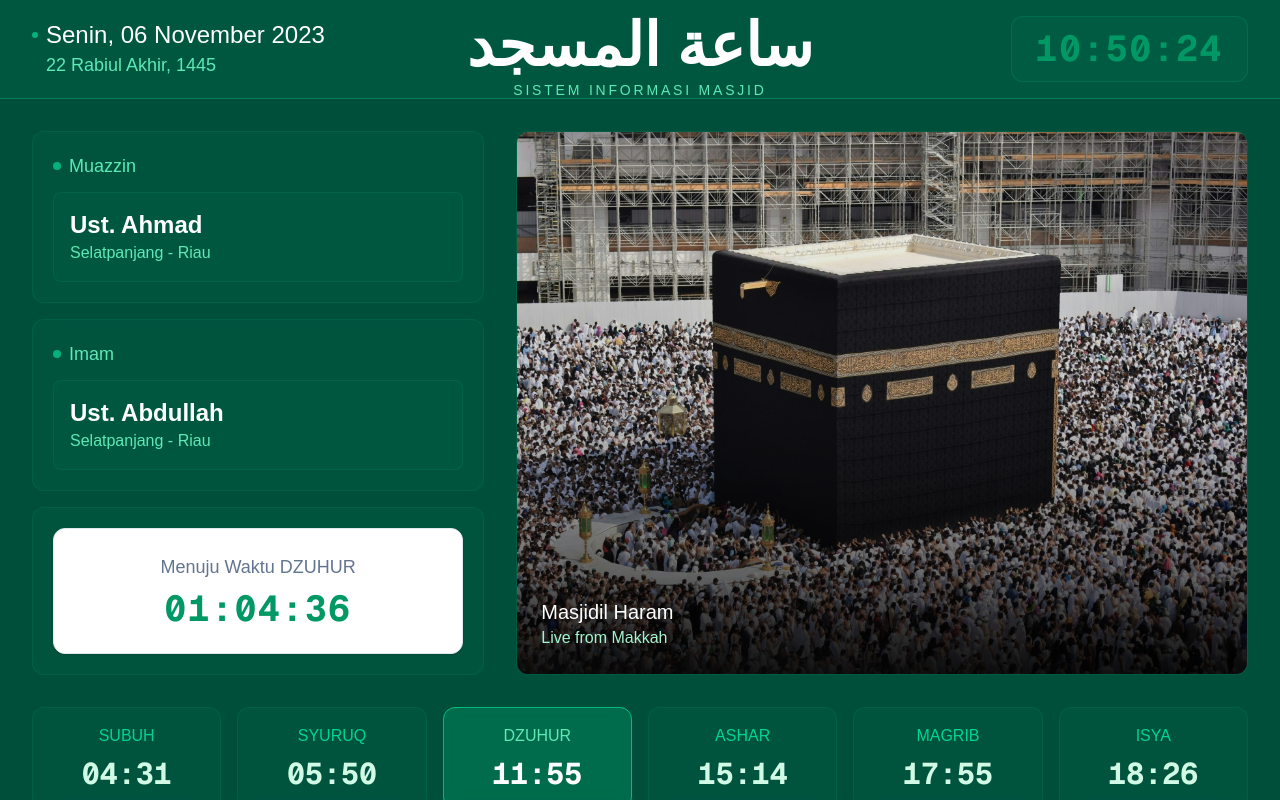
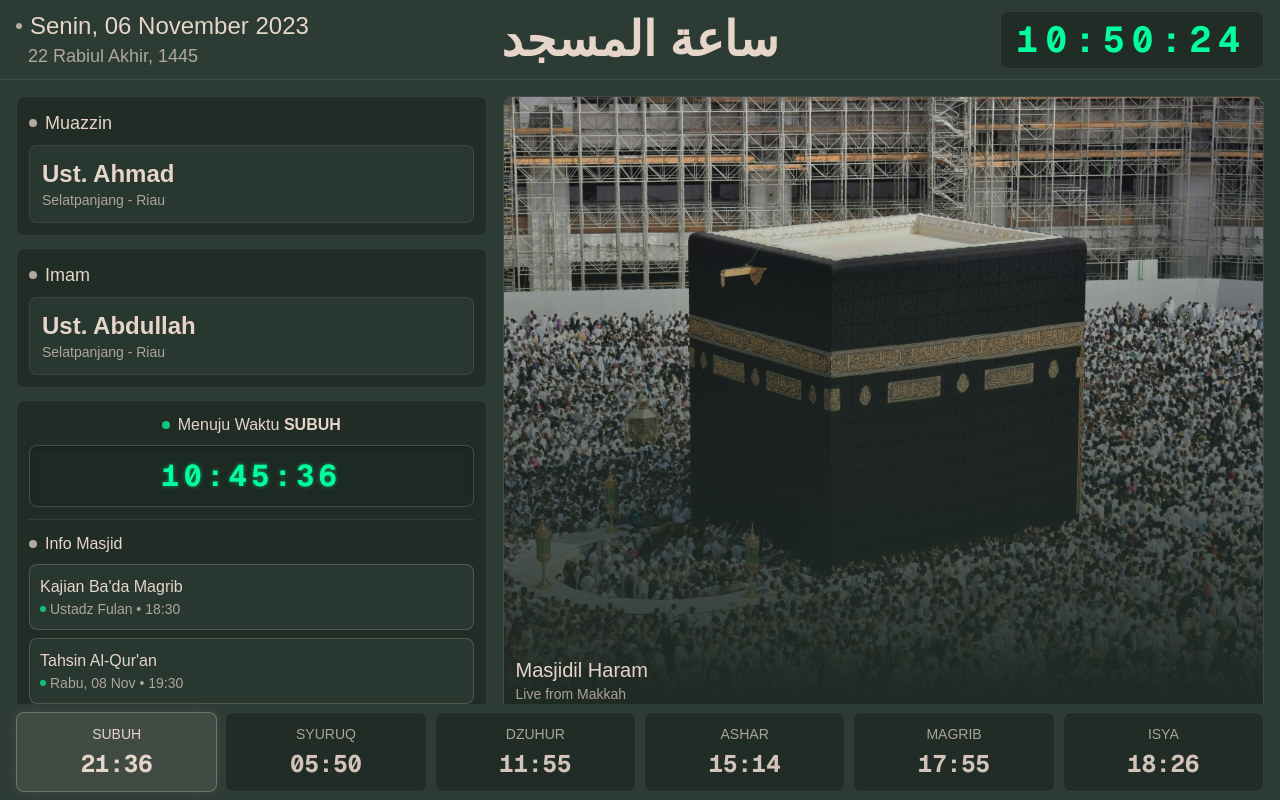
Before and after one commit to firdausriawan2/jam-masjid, a Next.js app: page / in a window 1280 px wide. Built offline with nearby package versions, Linux system fonts and the light colour scheme.

Commit message:
Update prayer page durations, enhance Clock and Countdown components, and improve PrayerDisplay layout

```diff
--- a/app/adzan/page.tsx
+++ /dev/null
@@ -1,34 +0,0 @@
-import Image from 'next/image';
-
-export default function AdzanPage() {
-  return (
-    <main className="min-h-screen bg-gradient-to-b from-emerald-600 to-emerald-700 text-white">
-      <div className="container mx-auto px-6 py-12 h-screen flex flex-col items-center justify-center">
-        {/* Main Content */}
-        <div className="text-center space-y-8 animate-fade-in">
-          <h1 className="text-6xl font-bold mb-4">SAAT ADZAN</h1>
-          <h2 className="text-8xl font-bold font-arabic mb-8">MAGRIB</h2>
-
-          <div className="text-5xl font-mono font-bold">
-            17:55
-          </div>
-
-          {/* Muadzin Info */}
-          <div className="mt-12 bg-white/10 backdrop-blur-sm rounded-xl p-6 inline-block">
-            <p className="text-xl text-white/80 mb-2">Muadzin</p>
-            <p className="text-3xl font-semibold">Ust. Ahmad</p>
-          </div>
-        </div>
-      </div>
-    </main>
-  );
-}
-
-// Add this CSS to your globals.css
-// @keyframes fadeIn {
-//   from { opacity: 0; }
-//   to { opacity: 1; }
-// }
-// .animate-fade-in {
-//   animation: fadeIn 1s ease-in;
-// }
--- a/app/components/Clock.tsx
+++ b/app/components/Clock.tsx
@@ -24,7 +24,7 @@ export default function Clock() {
 
   return (
     <div className="text-right">
-      <h1 className="text-4xl font-mono font-bold tracking-wider text-emerald-600">
+      <h1 className="text-2xl md:text-3xl lg:text-4xl font-mono font-bold tracking-[0.2em] text-[#00FF9D]">
         {format(time, 'HH:mm:ss')}
       </h1>
     </div>
--- a/app/components/Countdown.tsx
+++ b/app/components/Countdown.tsx
@@ -37,13 +37,18 @@ export default function Countdown({ nextPrayerTime, nextPrayerName }: CountdownP
   }, [nextPrayerTime]);
 
   return (
-    <div className="bg-white rounded-xl p-6 shadow-sm border border-slate-200 text-center">
-      <h3 className="text-lg font-medium text-slate-500 mb-2">
-        Menuju Waktu {nextPrayerName}
-      </h3>
-      <p className="text-4xl font-mono font-bold text-emerald-600 tracking-wider">
-        {timeLeft}
-      </p>
+    <div className="text-center">
+      <div className="flex items-center justify-center gap-2 mb-2">
+        <div className="w-2 h-2 rounded-full bg-[#00FF9D] animate-pulse"></div>
+        <h3 className="text-sm md:text-base font-medium text-[#E6D5C9]">
+          Menuju Waktu <span className="font-semibold">{nextPrayerName}</span>
+        </h3>
+      </div>
+      <div className="bg-[#1F2A24]/80 rounded-lg py-3 px-2 border border-[#E6D5C9]/20 shadow-inner shadow-black/20">
+        <p className="text-xl md:text-2xl lg:text-3xl font-mono font-bold text-[#00FF9D] tracking-[0.15em] drop-shadow-[0_0_2px_rgba(0,255,157,0.5)]">
+          {timeLeft}
+        </p>
+      </div>
     </div>
   );
 }
--- a/app/page.tsx
+++ b/app/page.tsx
@@ -11,7 +11,7 @@ interface PrayerTime {
 }
 
 const prayerTimes: PrayerTime[] = [
-  { name: 'SUBUH', time: '04:31' },
+  { name: 'SUBUH', time: '21:36' },
   { name: 'SYURUQ', time: '05:50' },
   { name: 'DZUHUR', time: '11:55' },
   { name: 'ASHAR', time: '15:14' },
@@ -87,70 +87,96 @@ export default function Home() {
   const nextPrayer = getNextPrayer();
 
   return (
-    <main className="h-screen w-screen overflow-hidden bg-emerald-900 flex flex-col">
-      {/* Header Bar */}
-      <div className="bg-emerald-800/50 border-b border-emerald-700">
-        <div className="container mx-auto py-4 px-8 flex items-center justify-between">
+    <main className="flex flex-col h-screen w-screen overflow-hidden bg-[#2D3B35]">
+      {/* Header Bar - Fixed height di berbagai ukuran layar */}
+      <header className="bg-[#2D3B35] border-b border-[#E6D5C9]/10 h-20 flex-shrink-0">
+        <div className="container h-full mx-auto px-4 flex items-center justify-between relative">
           {/* Left - Date */}
           <div className="flex flex-col">
             <div className="flex items-center gap-2">
-              <div className="w-1.5 h-1.5 rounded-full bg-emerald-400 animate-pulse"></div>
-              <h2 className="text-2xl font-medium text-white">Senin, 06 November 2023</h2>
+              <div className="w-1 h-1 md:w-1.5 md:h-1.5 rounded-full bg-[#E6D5C9] animate-pulse"></div>
+              <h2 className="text-lg md:text-xl lg:text-2xl font-medium text-[#E6D5C9]">Senin, 06 November 2023</h2>
             </div>
-            <h2 className="text-lg text-emerald-300 ml-3.5">22 Rabiul Akhir, 1445</h2>
+            <h2 className="text-sm md:text-base lg:text-lg text-[#E6D5C9]/70 ml-3">22 Rabiul Akhir, 1445</h2>
           </div>
 
-          {/* Center - Title */}
-          <div className="absolute left-1/2 top-4 -translate-x-1/2 text-center">
-            <h1 className="text-6xl font-bold font-arabic text-white mb-1 drop-shadow-glow">
+          {/* Center - Title - Absolute positioning untuk memastikan posisi yang konsisten */}
+          <div className="absolute left-1/2 -translate-x-1/2 text-center top-1/2 -translate-y-1/2">
+            <h1 className="text-3xl md:text-4xl lg:text-5xl font-bold font-arabic text-[#E6D5C9]">
               ساعة المسجد
             </h1>
-            <div className="text-sm tracking-[0.2em] text-emerald-300 font-medium">
-              SISTEM INFORMASI MASJID
+          </div>
+
+          {/* Right - Clock */}
+          <div className="bg-[#1F2A24]/80 backdrop-blur px-4 py-2 rounded-lg border border-[#E6D5C9]/10">
+            <Clock />
+          </div>
+        </div>
+      </header>
+
+      {/* Main Content - Flexbox dengan auto height */}
+      <div className="flex-1 flex overflow-hidden">
+        <div className="container mx-auto p-4 flex flex-1">
+          <div className="grid grid-cols-[1fr_1.618fr] gap-4 w-full h-full">
+            {/* Left Panel */}
+            <div className="space-y-3 flex flex-col">
+              <div className="bg-[#1F2A24]/80 backdrop-blur-sm rounded-lg p-3 border border-[#E6D5C9]/10">
+                <h3 className="text-sm md:text-base lg:text-lg font-medium mb-2 text-[#E6D5C9] flex items-center gap-2">
+                  <span className="w-1 h-1 md:w-2 md:h-2 rounded-full bg-[#E6D5C9] animate-pulse"></span>
+                  Muazzin
+                </h3>
+                <div className="bg-[#2D3B35]/80 rounded-lg p-3 border border-[#E6D5C9]/10">
+                  <p className="text-lg md:text-xl lg:text-2xl font-semibold text-[#E6D5C9]">Ust. Ahmad</p>
+                  <p className="text-xs md:text-sm text-[#E6D5C9]/70">Selatpanjang - Riau</p>
                 </div>
               </div>
 
-          {/* Right - Clock */}
-          <div className="bg-emerald-800/50 backdrop-blur px-6 py-3 rounded-xl border border-emerald-600/30">
-            <Clock />
+              <div className="bg-[#1F2A24]/80 backdrop-blur-sm rounded-lg p-3 border border-[#E6D5C9]/10">
+                <h3 className="text-sm md:text-base lg:text-lg font-medium mb-2 text-[#E6D5C9] flex items-center gap-2">
+                  <span className="w-1 h-1 md:w-2 md:h-2 rounded-full bg-[#E6D5C9] animate-pulse"></span>
+                  Imam
+                </h3>
+                <div className="bg-[#2D3B35]/80 rounded-lg p-3 border border-[#E6D5C9]/10">
+                  <p className="text-lg md:text-xl lg:text-2xl font-semibold text-[#E6D5C9]">Ust. Abdullah</p>
+                  <p className="text-xs md:text-sm text-[#E6D5C9]/70">Selatpanjang - Riau</p>
+                </div>
+              </div>
+
+              <div className="bg-[#1F2A24]/80 backdrop-blur-sm rounded-lg p-3 border border-[#E6D5C9]/10 flex-1 flex flex-col justify-between">
+                {/* Countdown Section - dibuat lebih ringkas */}
+                <Countdown nextPrayerTime={nextPrayer.time} nextPrayerName={nextPrayer.name} />
+
+                {/* Tambahan informasi untuk mengisi ruang kosong */}
+                <div className="mt-3 border-t border-[#E6D5C9]/10 pt-3">
+                  <div className="flex items-center gap-2 mb-2">
+                    <div className="w-2 h-2 rounded-full bg-[#E6D5C9] animate-pulse"></div>
+                    <h3 className="text-sm md:text-base font-medium text-[#E6D5C9]">
+                      Info Masjid
+                    </h3>
+                  </div>
+                  <div className="space-y-2">
+                    <div className="bg-[#2D3B35]/80 rounded-lg p-2.5 border border-[#E6D5C9]/20 hover:border-[#E6D5C9]/30 transition-colors">
+                      <p className="text-sm md:text-base text-[#E6D5C9] font-medium">Kajian Ba&apos;da Magrib</p>
+                      <p className="text-xs md:text-sm text-[#E6D5C9]/70 flex items-center gap-1">
+                        <span className="inline-block w-1.5 h-1.5 rounded-full bg-[#00FF9D]/70"></span>
+                        Ustadz Fulan • 18:30
+                      </p>
+                    </div>
+                    <div className="bg-[#2D3B35]/80 rounded-lg p-2.5 border border-[#E6D5C9]/20 hover:border-[#E6D5C9]/30 transition-colors">
+                      <p className="text-sm md:text-base text-[#E6D5C9] font-medium">Tahsin Al-Qur&apos;an</p>
+                      <p className="text-xs md:text-sm text-[#E6D5C9]/70 flex items-center gap-1">
+                        <span className="inline-block w-1.5 h-1.5 rounded-full bg-[#00FF9D]/70"></span>
+                        Rabu, 08 Nov • 19:30
+                      </p>
+                    </div>
+                  </div>
                 </div>
               </div>
             </div>
 
-      {/* Main Content */}
-      <div className="flex-1 container mx-auto p-8 grid grid-cols-[1fr_1.618fr] gap-8">
-        {/* Left Panel */}
-        <div className="space-y-4">
-          <div className="bg-emerald-800/30 backdrop-blur-sm rounded-xl p-5 border border-emerald-700/30">
-            <h3 className="text-lg font-medium mb-3 text-emerald-300 flex items-center gap-2">
-              <span className="w-2 h-2 rounded-full bg-emerald-400 animate-pulse"></span>
-              Muazzin
-            </h3>
-            <div className="bg-emerald-800/30 rounded-lg p-4 border border-emerald-700/30">
-              <p className="text-2xl font-semibold text-white">Ust. Ahmad</p>
-              <p className="text-emerald-300">Selatpanjang - Riau</p>
-            </div>
-          </div>
-
-          <div className="bg-emerald-800/30 backdrop-blur-sm rounded-xl p-5 border border-emerald-700/30">
-            <h3 className="text-lg font-medium mb-3 text-emerald-300 flex items-center gap-2">
-              <span className="w-2 h-2 rounded-full bg-emerald-400 animate-pulse"></span>
-              Imam
-            </h3>
-            <div className="bg-emerald-800/30 rounded-lg p-4 border border-emerald-700/30">
-              <p className="text-2xl font-semibold text-white">Ust. Abdullah</p>
-              <p className="text-emerald-300">Selatpanjang - Riau</p>
-            </div>
-          </div>
-
-          <div className="bg-emerald-800/30 backdrop-blur-sm rounded-xl p-5 border border-emerald-700/30">
-            <Countdown nextPrayerTime={nextPrayer.time} nextPrayerName={nextPrayer.name} />
-          </div>
-        </div>
-
-        {/* Makkah Image */}
-        <div className="relative rounded-xl overflow-hidden border border-emerald-700/30">
-          <div className="absolute inset-0 bg-gradient-to-t from-black/80 via-black/20 to-transparent z-10"></div>
+            {/* Makkah Image - Menggunakan relative dan overflow hidden */}
+            <div className="relative rounded-lg overflow-hidden border border-[#E6D5C9]/10 h-full">
+              <div className="absolute inset-0 bg-gradient-to-t from-[#1F2A24] via-[#1F2A24]/60 to-transparent z-10"></div>
               <Image
                 src="/makkah.jpg"
                 alt="Makkah Live"
@@ -159,43 +185,45 @@ export default function Home() {
                 className="w-full h-full object-cover"
                 priority
               />
-          <div className="absolute bottom-0 left-0 right-0 p-6 text-white z-20 bg-gradient-to-t from-black/60 to-transparent">
-            <p className="text-xl font-medium">Masjidil Haram</p>
-            <p className="text-emerald-200">Live from Makkah</p>
+              <div className="absolute bottom-0 left-0 right-0 p-3 z-20 bg-gradient-to-t from-[#1F2A24] to-transparent">
+                <p className="text-base md:text-lg lg:text-xl font-medium text-[#E6D5C9]">Masjidil Haram</p>
+                <p className="text-xs md:text-sm text-[#E6D5C9]/70">Live from Makkah</p>
+              </div>
+            </div>
           </div>
         </div>
       </div>
 
-      {/* Prayer Times */}
-      <div className="container mx-auto px-8 pb-8">
-        <div className="grid grid-cols-6 gap-4">
+      {/* Prayer Times - Fixed height footer */}
+      <footer className="h-24 flex-shrink-0 container mx-auto px-4 py-2">
+        <div className="grid grid-cols-6 gap-2 h-full">
           {prayerTimes.map((prayer) => (
             <div
               key={prayer.name}
               className={`${
                 prayer.name === nextPrayer.name
-                  ? 'bg-emerald-600/40 border-emerald-500 shadow-glow'
-                  : 'bg-emerald-800/30 border-emerald-700/30 hover:bg-emerald-700/40'
-              } rounded-xl p-4 text-center border backdrop-blur-sm transition-all duration-300`}
+                  ? 'bg-[#E6D5C9]/10 border-[#E6D5C9]/30 shadow-[0_0_15px_rgba(230,213,201,0.1)]'
+                  : 'bg-[#1F2A24]/80 border-[#E6D5C9]/10 hover:bg-[#1F2A24]'
+              } rounded-lg p-2 text-center border backdrop-blur-sm transition-all duration-300 flex flex-col justify-center`}
             >
-              <h3 className={`text-base font-medium mb-2 ${
+              <h3 className={`text-xs md:text-sm font-medium mb-1 ${
                 prayer.name === nextPrayer.name
-                  ? 'text-emerald-300'
-                  : 'text-emerald-400'
+                  ? 'text-[#E6D5C9]'
+                  : 'text-[#E6D5C9]/70'
               }`}>
                 {prayer.name}
               </h3>
-              <p className={`text-2xl lg:text-3xl font-mono font-bold ${
+              <p className={`text-lg md:text-xl lg:text-2xl font-mono font-bold ${
                 prayer.name === nextPrayer.name
-                  ? 'text-white'
-                  : 'text-emerald-100'
+                  ? 'text-[#E6D5C9]'
+                  : 'text-[#E6D5C9]/90'
               }`}>
                 {prayer.time}
               </p>
             </div>
           ))}
         </div>
-      </div>
+      </footer>
     </main>
   );
 }
--- a/app/prayer/page.tsx
+++ b/app/prayer/page.tsx
@@ -61,7 +61,7 @@ export default function PrayerPage() {
       prayerName={prayerInfo.name}
       prayerTime={prayerInfo.time}
       muadzin={prayerInfo.muadzin}
-      adzanDuration={5} // 1 menit untuk adzan
+      adzanDuration={60} // 1 menit untuk adzan | hitungan detik
       iqomahDuration={300} // 5 menit untuk iqomah
     />
   );
```
Also changed, not shown: app/components/PrayerDisplay.tsx (+68 -19 lines). Lines whose indentation alone changed are shown as unchanged.
